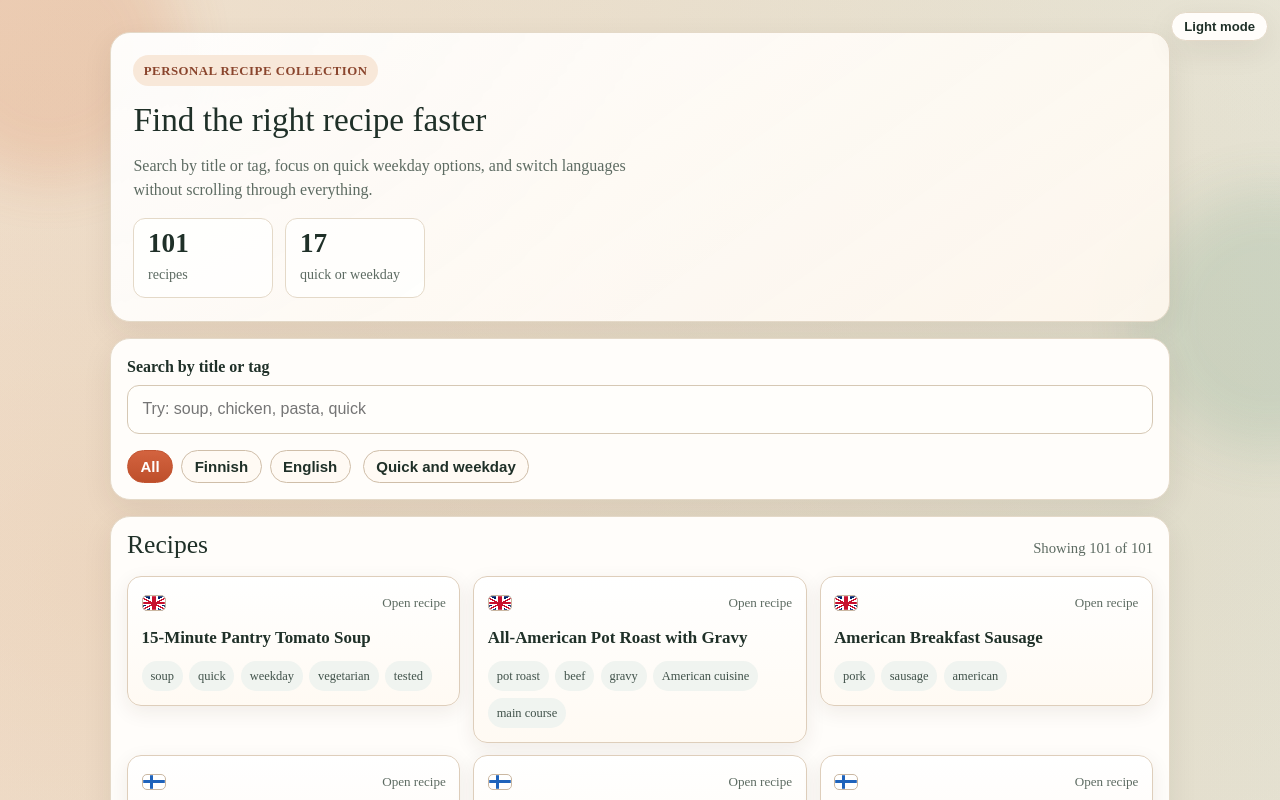
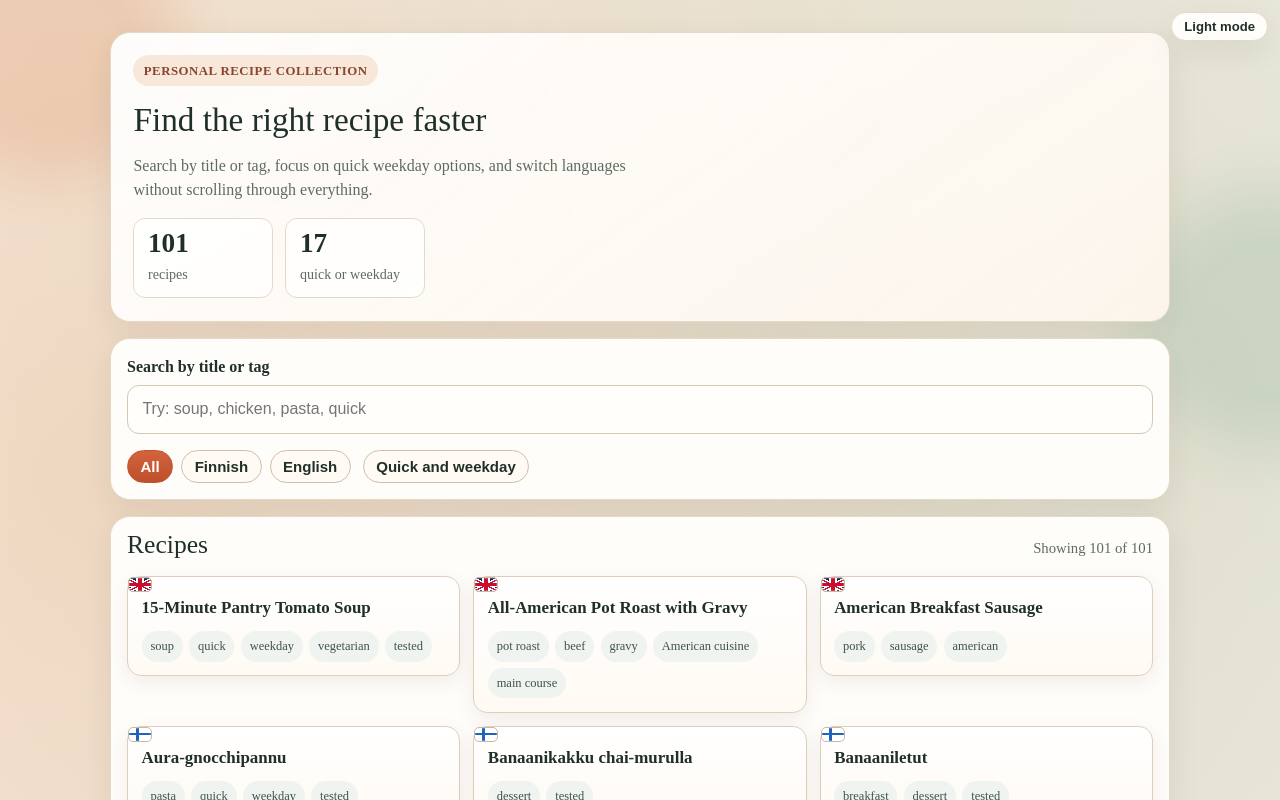
Before and after one commit to vililahtevanoja/recipes, a SvelteKit app: page / in a window 1280 px wide. Shown: the top 800 px of the page. Built offline with nearby package versions, Linux system fonts and the light colour scheme.

Commit message:
remove 'Open recipe' text and change flag location

```diff
--- a/src/app.css
+++ b/src/app.css
@@ -253,20 +253,20 @@ a {
 }
 
 .recipe-link {
-  @apply grid h-full gap-3 p-[0.85rem] no-underline;
+  @apply grid h-full gap-3 px-[0.85rem] pb-[0.85rem] pt-[1.25rem] no-underline;
 }
 
 .recipe-card:hover {
   @apply border-[#cda98d] shadow-[0_10px_24px_rgba(63,43,26,0.12)];
 }
 
-.recipe-card-top {
-  @apply flex items-center justify-between gap-2;
+.language-flag {
+  @apply inline-block h-[0.95rem] w-[1.5rem] overflow-hidden rounded-[5px] border border-[#cbb8a2];
+  box-shadow: inset 0 0 0 1px rgba(255, 255, 255, 0.2);
 }
 
-.language-flag {
-  @apply inline-block h-[1rem] w-[1.5rem] overflow-hidden rounded-[5px] border border-[#cbb8a2];
-  box-shadow: inset 0 0 0 1px rgba(255, 255, 255, 0.2);
+.language-flag-corner {
+  @apply pointer-events-none absolute left-0 top-0;
 }
 
 .language-flag[data-lang='fi'] {
@@ -285,10 +285,6 @@ a {
     linear-gradient(-27deg, transparent 0 38%, #fff 38% 56%, transparent 56% 100%),
     linear-gradient(90deg, transparent 0 34%, #fff 34% 66%, transparent 66% 100%),
     linear-gradient(180deg, transparent 0 34%, #fff 34% 66%, transparent 66% 100%), #012169;
-}
-
-.open-recipe-label {
-  @apply text-[0.82rem] text-[var(--muted)];
 }
 
 .recipe-card h3 {
--- a/src/routes/RecipeListItem.svelte
+++ b/src/routes/RecipeListItem.svelte
@@ -14,11 +14,6 @@
 
 <article class="recipe-card">
   <a href={resolve(`/recipes/${recipeId}`)} class="recipe-link">
-    <div class="recipe-card-top">
-      <span class="language-flag" data-lang={languageCode} role="img" aria-label={languageLabel}></span>
-      <span class="open-recipe-label">Open recipe</span>
-    </div>
-
     <h3>{title}</h3>
 
     {#if tags.length > 0}
@@ -28,5 +23,8 @@
         {/each}
       </ul>
     {/if}
+
+    <span class="language-flag language-flag-corner" data-lang={languageCode} role="img" aria-label={languageLabel}
+    ></span>
   </a>
 </article>
```
